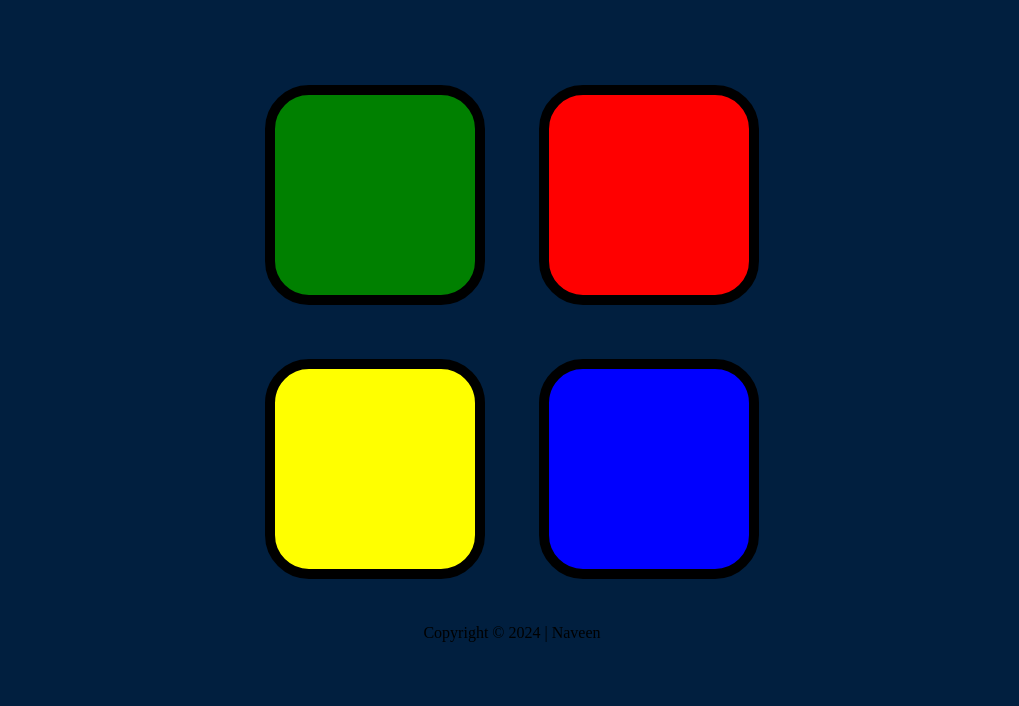
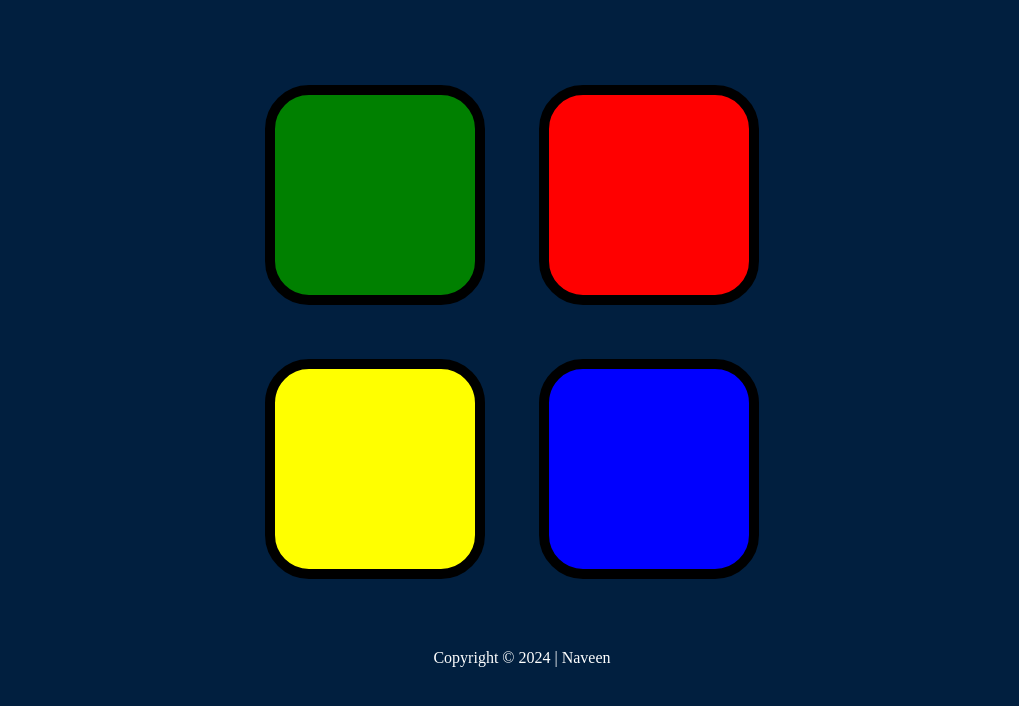
Before and after one commit to Naveen0030/Simon-Game, a plain HTML site: page index.html in a window 1280 px wide. Shown: the part 114-820 px from the top of the page, without its empty margins (128-1147 px from the left). Drawn offline with nearby package versions, Linux system fonts and the light colour scheme.

Commit message:
Update styles.css

```diff
--- a/styles.css
+++ b/styles.css
@@ -51,3 +51,11 @@ body {
   box-shadow: 0 0 20px white;
   background-color: grey;
 }
+
+#footer{
+    color : white;
+    width: 100%;
+    text-align: center;
+    padding:25px 10px;
+    margin-bottom: 30px;
+}
```
